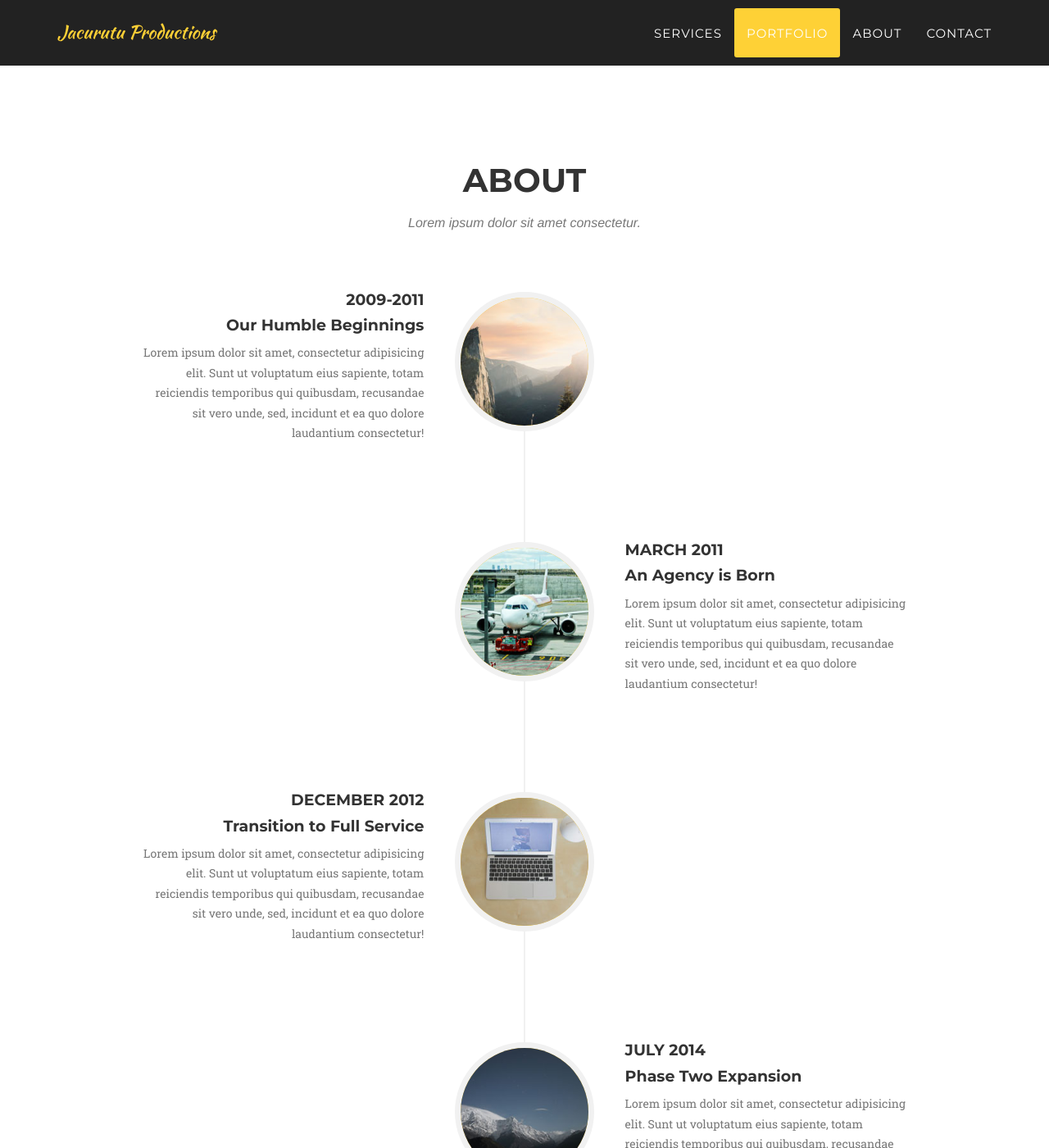
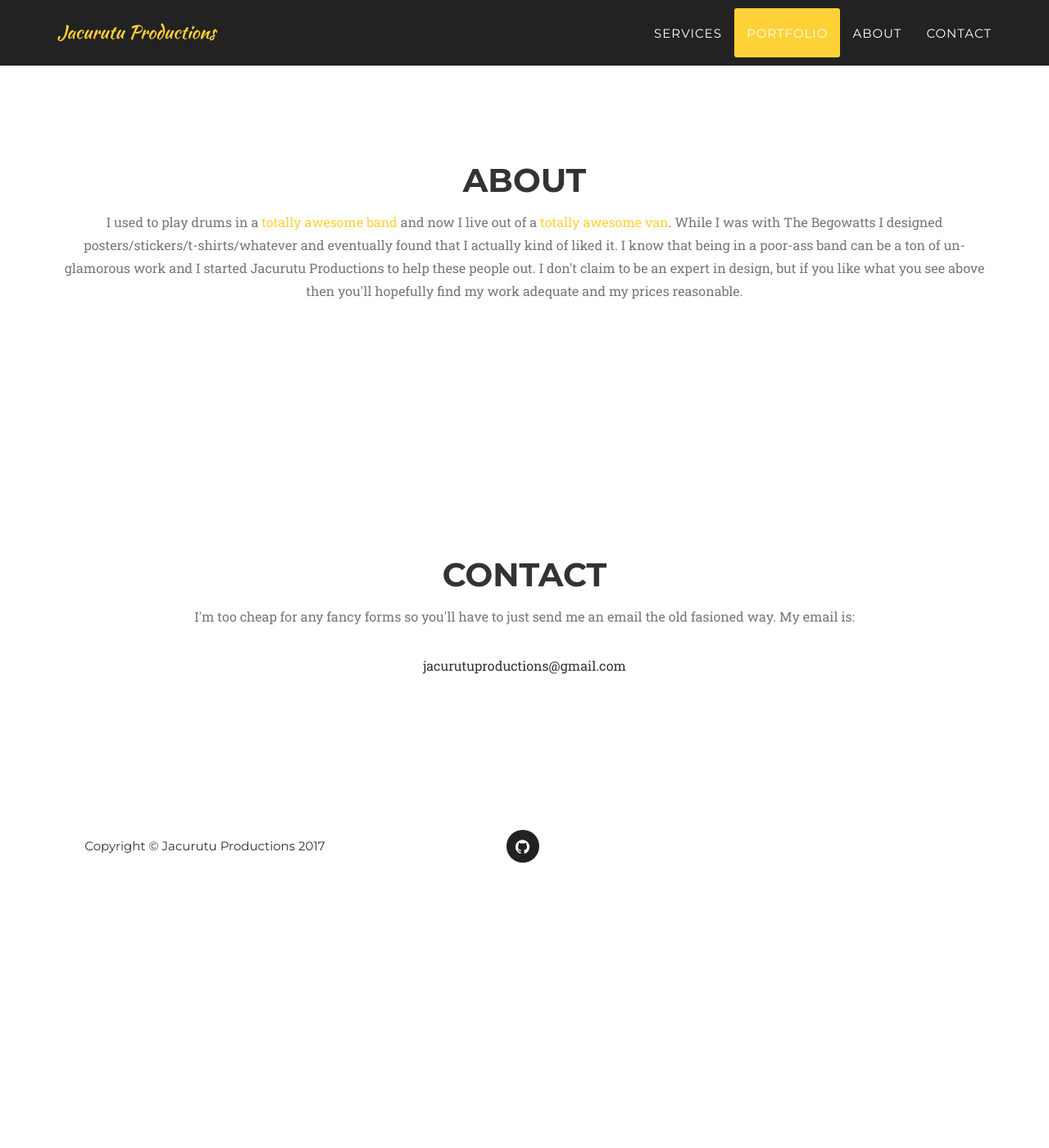
Before and after one commit to eigenbrot/jacurutu, a Jekyll site: the page built from index.html, in a window 1280 px wide and 1400 px high, scrolled down 4186 px. Shown: the whole window at 82% size. Built offline with Jekyll 4.4.1, drawn with Linux system fonts in a browser that asks for light colours; some web fonts are replaced; after the commit the page ends 5263 px from its top, so only the background shows below that; some of the changed text lies outside the part shown.

Commit message:
Updated "about" section with some actual info

```diff
--- a/_includes/about.html
+++ b/_includes/about.html
@@ -4,76 +4,17 @@
             <div class="row">
                 <div class="col-lg-12 text-center">
                     <h2 class="section-heading">About</h2>
-                    <h3 class="section-subheading text-muted">Lorem ipsum dolor sit amet consectetur.</h3>
-                </div>
-            </div>
-            <div class="row">
-                <div class="col-lg-12">
-                    <ul class="timeline">
-                        <li>
-                            <div class="timeline-image">
-                                <img class="img-circle img-responsive" src="img/about/1.jpg" alt="">
-                            </div>
-                            <div class="timeline-panel">
-                                <div class="timeline-heading">
-                                    <h4>2009-2011</h4>
-                                    <h4 class="subheading">Our Humble Beginnings</h4>
-                                </div>
-                                <div class="timeline-body">
-                                    <p class="text-muted">Lorem ipsum dolor sit amet, consectetur adipisicing elit. Sunt ut voluptatum eius sapiente, totam reiciendis temporibus qui quibusdam, recusandae sit vero unde, sed, incidunt et ea quo dolore laudantium consectetur!</p>
-                                </div>
-                            </div>
-                        </li>
-                        <li class="timeline-inverted">
-                            <div class="timeline-image">
-                                <img class="img-circle img-responsive" src="img/about/2.jpg" alt="">
-                            </div>
-                            <div class="timeline-panel">
-                                <div class="timeline-heading">
-                                    <h4>March 2011</h4>
-                                    <h4 class="subheading">An Agency is Born</h4>
-                                </div>
-                                <div class="timeline-body">
-                                    <p class="text-muted">Lorem ipsum dolor sit amet, consectetur adipisicing elit. Sunt ut voluptatum eius sapiente, totam reiciendis temporibus qui quibusdam, recusandae sit vero unde, sed, incidunt et ea quo dolore laudantium consectetur!</p>
-                                </div>
-                            </div>
-                        </li>
-                        <li>
-                            <div class="timeline-image">
-                                <img class="img-circle img-responsive" src="img/about/3.jpg" alt="">
-                            </div>
-                            <div class="timeline-panel">
-                                <div class="timeline-heading">
-                                    <h4>December 2012</h4>
-                                    <h4 class="subheading">Transition to Full Service</h4>
-                                </div>
-                                <div class="timeline-body">
-                                    <p class="text-muted">Lorem ipsum dolor sit amet, consectetur adipisicing elit. Sunt ut voluptatum eius sapiente, totam reiciendis temporibus qui quibusdam, recusandae sit vero unde, sed, incidunt et ea quo dolore laudantium consectetur!</p>
-                                </div>
-                            </div>
-                        </li>
-                        <li class="timeline-inverted">
-                            <div class="timeline-image">
-                                <img class="img-circle img-responsive" src="img/about/4.jpg" alt="">
-                            </div>
-                            <div class="timeline-panel">
-                                <div class="timeline-heading">
-                                    <h4>July 2014</h4>
-                                    <h4 class="subheading">Phase Two Expansion</h4>
-                                </div>
-                                <div class="timeline-body">
-                                    <p class="text-muted">Lorem ipsum dolor sit amet, consectetur adipisicing elit. Sunt ut voluptatum eius sapiente, totam reiciendis temporibus qui quibusdam, recusandae sit vero unde, sed, incidunt et ea quo dolore laudantium consectetur!</p>
-                                </div>
-                            </div>
-                        </li>
-                        <li class="timeline-inverted">
-                            <div class="timeline-image">
-                                <h4>Be Part
-                                    <br>Of Our
-                                    <br>Story!</h4>
-                            </div>
-                        </li>
-                    </ul>
+                    <p class="large text-muted">I used to play drums
+    in a <a href="https://www.facebook.com/begowatts/">totally awesome
+    band</a> and now I live out of a <a
+    href="http://www.eigenspace.me">totally awesome van</a>. While I
+    was with The Begowatts I designed
+    posters/stickers/t-shirts/whatever and eventually found that I
+    actually kind of liked it. I know that being in a poor-ass band
+    can be a ton of un-glamorous work and I started Jacurutu
+    Productions to help these people out. I don't claim to be an
+    expert in design, but if you like what you see above then you'll
+    hopefully find my work adequate and my prices reasonable.</p>
                 </div>
             </div>
         </div>
```
